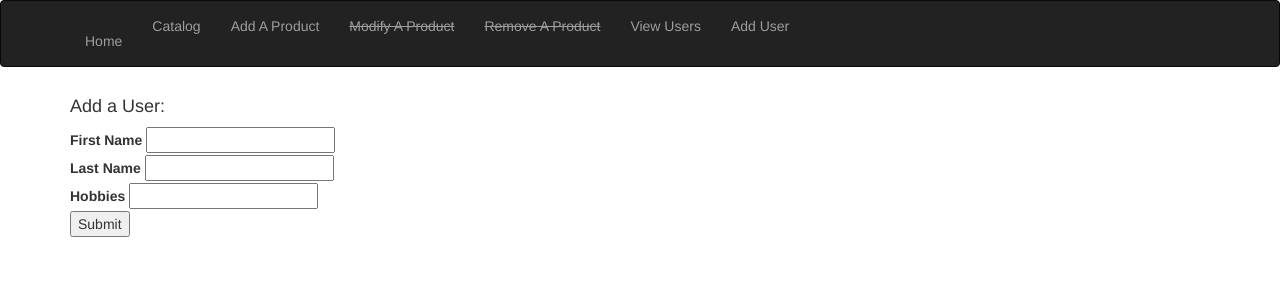
After one commit to colincron/flask_online_store, a Flask app: page /adduser in a window 1280 px wide. The commit adds this page. Shown: the top 300 px of the page. Run offline with Flask 2, Linux system fonts and the light colour scheme; some libraries are stand-ins or nearby versions.

```diff
--- /dev/null
+++ b/app/db.py
@@ -0,0 +1,10 @@
+from flask import g
+import sqlite3
+
+DATABASE = "online_store"
+
+def get_db():
+    db = getattr(g, "_database", None)
+    if db is None:
+        db = g._database = sqlite3.connect(DATABASE)
+    return db
--- a/app/forms.py
+++ b/app/forms.py
@@ -30,3 +30,12 @@ class RemoveProductForm(FlaskForm):
     name_to_remove = StringField('Product Name', [
         DataRequired()])
     submit = SubmitField("Submit")
+
+class AddUserForm(FlaskForm):
+    """ Add User Form """
+    first_name = StringField('First Name', [
+        DataRequired()])
+    last_name = StringField('Last Name', [
+        DataRequired()])
+    hobbies = StringField('Hobbies',[])
+    submit = SubmitField("Submit")
--- a/app/routes.py
+++ b/app/routes.py
@@ -4,69 +4,25 @@
 
 from flask import g, request, render_template, url_for, redirect
 from app import app
-from app.forms import NewProductForm, UpdateProductForm, RemoveProductForm
+from app.forms import NewProductForm, UpdateProductForm, RemoveProductForm, AddUserForm
 import sqlite3
 import os
-
-
+from flask_sqlalchemy import SQLAlchemy
+from app.users import get_all_users, create_user, update_user
+from app.products import get_all_products, create_product, modify_product, remove_product
+from app.db import get_db
 # SECRET_KEY = os.urandom(32)
 # app.config['SECRET_KEY'] = SECRET_KEY
 
 DATABASE = "online_store"
 
-def get_db():
-    db = getattr(g, "_database", None)
-    if db is None:
-        db = g._database = sqlite3.connect(DATABASE)
-    return db
 
-def get_all_products():
-    cursor = get_db().execute("select * from products;", ())
-    results = cursor.fetchall()
-    cursor.close()
-    return results
-
-def get_all_users():
-    cursor = get_db().execute("select * from user;", ())
-    results = cursor.fetchall()
-    cursor.close()
-    return results
-
-def create_user():
-    cursor = get_db().execute("insert into user values ('Test', 'LastName', 'skiing');")
-    cursor.close()
-
-def create_product(name, category, price, stock, img):
-    db = get_db()
-    db.execute("insert into products values('%s','%s','%s','%s','%s')" % (name, category, price, stock, img))
-    db.commit()
-    db.close()
-    return "Item Submitted"
-
-def modify_product(old_name, select, change_to):
-    cursor = get_db()
-    cursor.execute("update products set '%s'='%s' where prod_name='%s'" % (select, change_to, old_name))
-    cursor.commit()
-    cursor.close()
-    return "Item modified! (Unless this still doesn't work..."
-
-def remove_product(name):
-    cursor = get_db()
-    cursor.execute("delete from products where prod_name='%s';") % (name)
-    cursor.commit()
-    cursor.close()
-    return "Item deleted! (Unless this still doesn't work...)"
-
-def update_user(toset, string1, whereset, string2  ):
-    cursor = get_db().execute('update user set ' + toset + '=' + string1 + ' where ' + whereset + '=' + string2 + ';')
-    cursor.close()
 
 @app.teardown_appcontext
 def close_connection(exception):
     db = getattr(g, "_database", None)
     if db is not None:
         db.close()
-
 
 @app.route('/')
 def index():
@@ -118,7 +74,7 @@ def get_specific_product(product_name):
     if found is False:
         return "Not found, try again..."
 
-@app.route('/users', methods=["GET"])
+@app.route('/users', methods=["GET", "POST"])
 def get_users():
     out = {"ok": True, "body": ""}
     body_list = []
@@ -132,11 +88,19 @@ def get_users():
                 }
             body_list.append(temp_dict)
         out["body"] = body_list
-        return render_template("about_me.html", first_name=out["body"][0].get("first_name"), last_name=out["body"][0].get("last_name"), hobbies=out["body"][0].get("hobbies"))
-    # if "POST" in request.method:
-    #     create_user()
+        return render_template("about_me.html", first_name=out["body"][0].get("first_name"), last_name=out["body"][0].get("last_name"), hobbies=out["body"][0].get("hobbies"), results=body_list)
+    if "POST" in request.method:
+        form=request.form
+        create_user(form["first_name"], form["last_name"], form["hobbies"])
+        return "User added!"
     # if "PUT" in request.method:
     #     update_user("last_name","Test","first_name", "Colin")
+
+@app.route('/adduser', methods=["GET", "POST"])
+def new_user():
+    form = AddUserForm()
+    return render_template('adduser.html', form=form)
+
 
 @app.route('/countdown/<int:number>')
 def countdown(number):
--- /dev/null
+++ b/app/templates/adduser.html
@@ -0,0 +1,20 @@
+{% extends 'base.html' %}
+{% block title %} Online Store - Add User {% endblock %}
+
+{% block content %}
+<div class="formwrapper">
+  <div class="container">
+    <h4 class="title">Add a User:</h2>
+    <form method="POST" action="/users">
+      {{ form.csrf_token }}
+        <div class="form-field">{{ form.first_name.label }} {{ form.first_name }}</div>
+        <div class="form-field">{{ form.last_name.label }} {{ form.last_name }}</div>
+        <div class="form-field">{{ form.hobbies.label }} {{ form.hobbies }}</div>
+        {{ form.submit }}
+    </form>
+  </div>
+</div>
+
+
+
+{% endblock %}
--- a/app/templates/base.html
+++ b/app/templates/base.html
@@ -31,6 +31,9 @@
                     <li>
                         <a href="/users">View Users</a>
                     </li>
+                    <li>
+                        <a href="/adduser">Add User</a>
+                    </li>
                 </ul>
             </a>
         </div>
```
Also changed, not shown: app/products.py (added, +28 -0 lines), app/templates/about_me.html (+17 -0 lines), app/users.py (added, +18 -0 lines), 1 other file.
